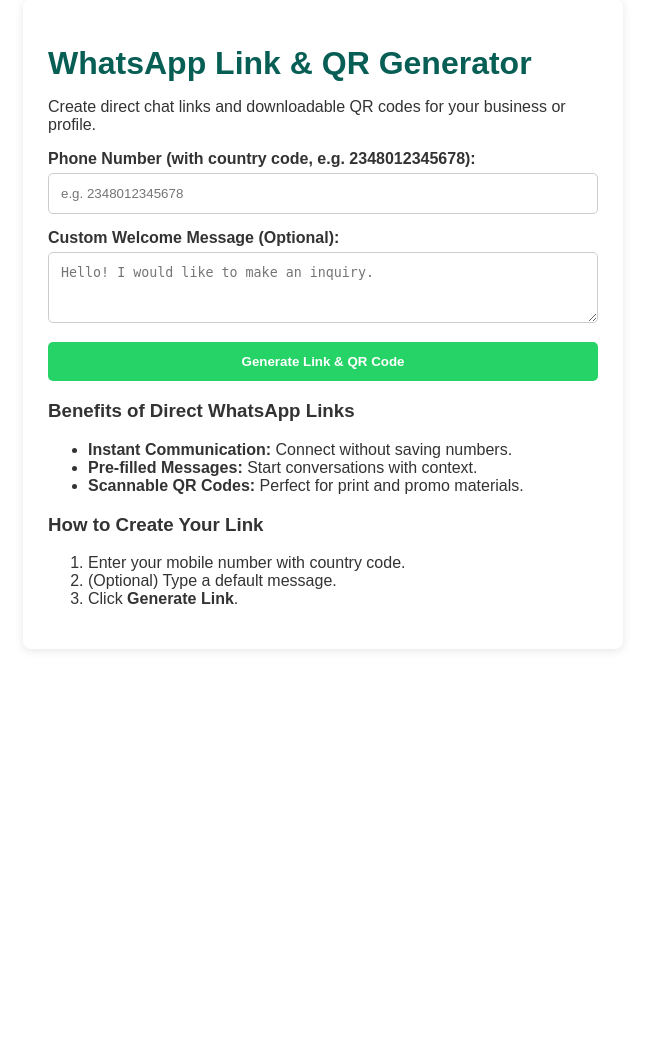
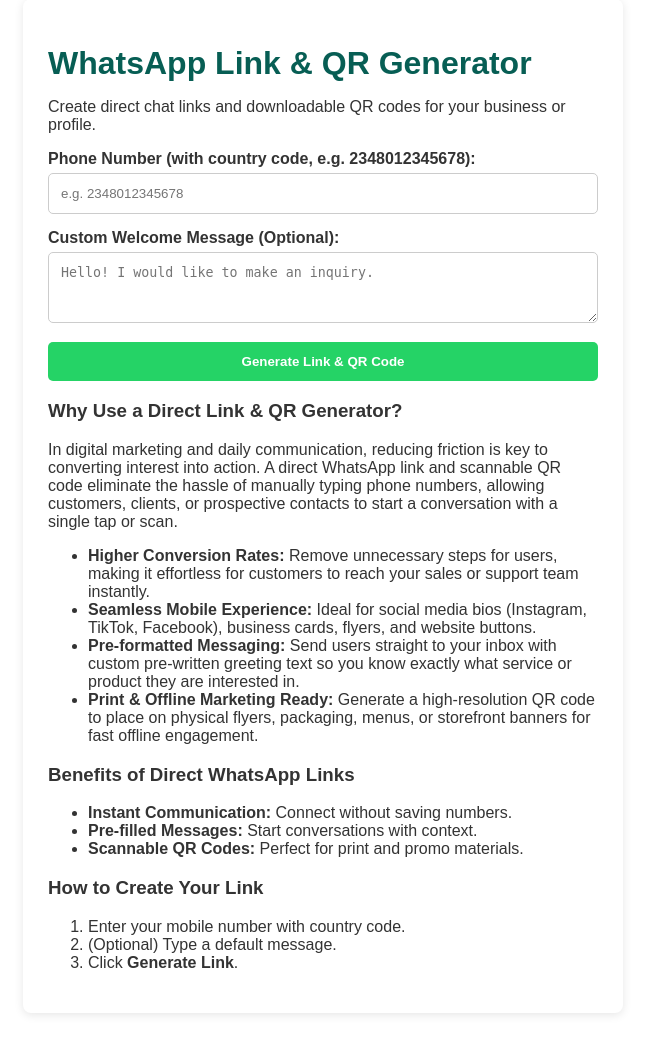
Before and after one commit to A-SODIQY/text-toolkit, a Flask app: page /whatsapp in a window 1280 px wide. Shown: the part 64-1107 px from the top of the page, without its empty margins (317-962 px from the left). Before the commit the page ends 715 px from the top, so only its background shows below. Run offline with Flask 3, Linux system fonts and the light colour scheme.

Commit message:
Add Why Use a Direct Link and QR Generator section

```diff
--- a/templates/whatsapp.html
+++ b/templates/whatsapp.html
@@ -136,6 +136,17 @@
     }
     </script>
 
+    <h3>Why Use a Direct Link & QR Generator?</h3>
+    <p>
+        In digital marketing and daily communication, reducing friction is key to converting interest into action. A direct WhatsApp link and scannable QR code eliminate the hassle of manually typing phone numbers, allowing customers, clients, or prospective contacts to start a conversation with a single tap or scan.
+    </p>
+    <ul>
+        <li><strong>Higher Conversion Rates:</strong> Remove unnecessary steps for users, making it effortless for customers to reach your sales or support team instantly.</li>
+        <li><strong>Seamless Mobile Experience:</strong> Ideal for social media bios (Instagram, TikTok, Facebook), business cards, flyers, and website buttons.</li>
+        <li><strong>Pre-formatted Messaging:</strong> Send users straight to your inbox with custom pre-written greeting text so you know exactly what service or product they are interested in.</li>
+        <li><strong>Print & Offline Marketing Ready:</strong> Generate a high-resolution QR code to place on physical flyers, packaging, menus, or storefront banners for fast offline engagement.</li>
+    </ul>
+
     <h3>Benefits of Direct WhatsApp Links</h3>
     <ul>
         <li><strong>Instant Communication:</strong> Connect without saving numbers.</li>
```
